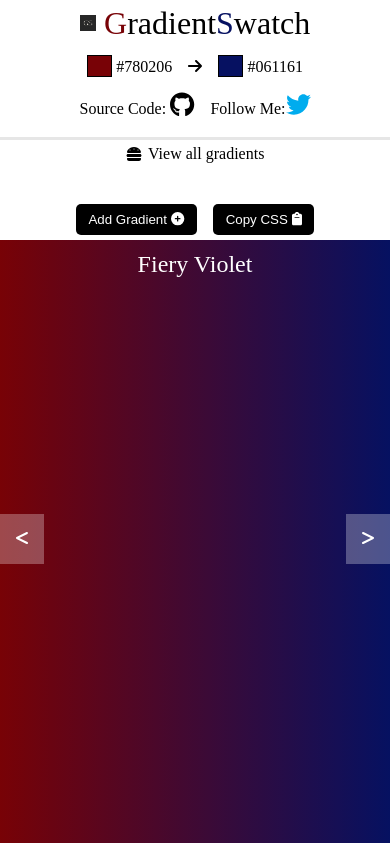
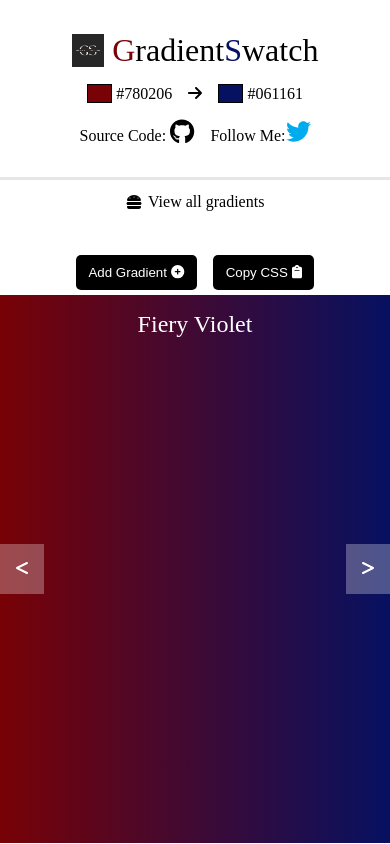
Before and after one commit to vermilion4/gradient_website, a React (Create React App) app: page / in a window 390 px wide. Built offline with nearby package versions, Linux system fonts and the light colour scheme.

Commit message:
Navbar fix

```diff
--- a/src/App.css
+++ b/src/App.css
@@ -18,10 +18,16 @@ body {
   font-family: cursive;
   display: flex;
   justify-content: center;
-  margin-top: 1rem;
   color: #fff;
   position: absolute;
+  height: fit-content;
   width: 100%;
+  max-width: 1200px;
+  margin-top: 1rem;
+  left: 50%;
+  -webkit-transform: translateX(-50%);
+  -moz-transform: translateX(-50%);
+  transform: translateX(-50%);
 }
 .buttons {
   display: flex;
@@ -83,15 +89,15 @@ body {
 
 @media (max-width: 900px) {
   .gradient-body {
-    min-height: calc(100vh - 220px - 1rem);
-    margin-top: 235px;
+    min-height: calc(100vh - 280px - 1rem);
+    margin-top: 295px;
   }
   .pallete-container {
     grid-template-columns: repeat(2, 1fr);
     border: none;
   }
   .overlay {
-    top: 5px;
+    top: 0;
     transition: all ease-in 0.6s;
   }
   .off-screen {
--- a/src/Navbar/Navbar.jsx
+++ b/src/Navbar/Navbar.jsx
@@ -75,13 +75,11 @@ const Navbar = ({
           zIndex: '20',
         },
         content: {
-          position: 'absolute',
-          top: '25%',
-          left: '20%',
-          right: '20%',
-          bottom: '20%',
+          height: 'fit-content',
           transition: 'all 0.7s ease-in-out',
           overflowY: 'visible',
+          maxWidth: '600px',
+          margin: 'auto',
         },
       })
     : (modalStyle = {
@@ -90,12 +88,12 @@ const Navbar = ({
           zIndex: '20',
         },
         content: {
-          position: 'absolute',
-          top: '150px',
-          left: '20px',
-          right: '20px',
+          height: 'fit-content',
           transition: 'all 0.7s ease-in-out',
           overflowY: 'visible',
+          width: '80%',
+          margin: 'auto',
+          maxWidth: '500px',
         },
       });
 
@@ -129,20 +127,15 @@ const Navbar = ({
             </span>
           </div>
           <div className='social'>
-            <span>
             <a
               href='https://github.com/vermilion4/gradient_website/tree/day-2'
               target='_blank'>
-                Source Code:{' '}
-                <FontAwesomeIcon icon={faGithub} className='icon' />
+              Source Code: <FontAwesomeIcon icon={faGithub} className='icon' />
             </a>
-            </span>
-            <span>
             <a href='https://twitter.com/what_is_a_swat' target='_blank'>
               Follow Me:
               <FontAwesomeIcon icon={faTwitter} className='icon twitter' />
             </a>
-            </span>
           </div>
         </nav>
       </div>
--- a/src/Navbar/navbar.css
+++ b/src/Navbar/navbar.css
@@ -13,11 +13,22 @@ a:-webkit-any-link {
   background-color: #fff;
 }
 .top-nav {
+  display: flex;
   height: 70px;
   width: 100%;
   padding: 0.3rem 2rem;
   border-bottom: 3px solid #e6e6e6;
 }
+.logo,
+.swatch,
+.social {
+  flex-basis: 33.33%;
+  justify-content: center;
+}
+/* .swatch,
+.social {
+  justify-content: flex-end;
+} */
 .bottom-nav {
   padding: 0.3rem 2rem;
 }
@@ -38,6 +49,7 @@ nav,
   font-family: cursive;
   align-items: center;
 }
+
 .clickable {
   cursor: pointer;
 }
@@ -47,7 +59,6 @@ nav,
   display: flex;
   align-items: center;
   gap: 0.5rem;
-  width: 25%;
 }
 .logo-img {
   width: 15%;
@@ -58,7 +69,7 @@ nav,
 }
 .left-color,
 .right-color {
-  padding: 0.1rem 0.7rem;
+  padding: 0rem 0.7rem;
   border: 1px solid black;
   margin-right: 0.3rem;
 }
@@ -77,6 +88,11 @@ nav,
 .icon:hover {
   color: rgb(46, 44, 44);
   cursor: pointer;
+}
+.viewall,
+.action-btns {
+  flex-basis: 33.33%;
+  justify-content: center;
 }
 .action-btns {
   display: flex;
@@ -151,7 +167,7 @@ nav,
 
 @media (max-width: 900px) {
   .top-nav {
-    height: 140px;
+    height: 180px;
   }
   nav,
   .bottom-nav-content {
@@ -159,12 +175,17 @@ nav,
     gap: 1rem;
   }
   .bottom-nav-content {
-    height: 90px;
+    height: 105px;
   }
   .logo {
     justify-content: center;
   }
   .logo-img {
-    width: 20%;
+    width: 10%;
+  }
+  .logo,
+  .swatch,
+  .social {
+    height: fit-content;
   }
 }
```
Lines whose indentation alone changed are shown as unchanged.
